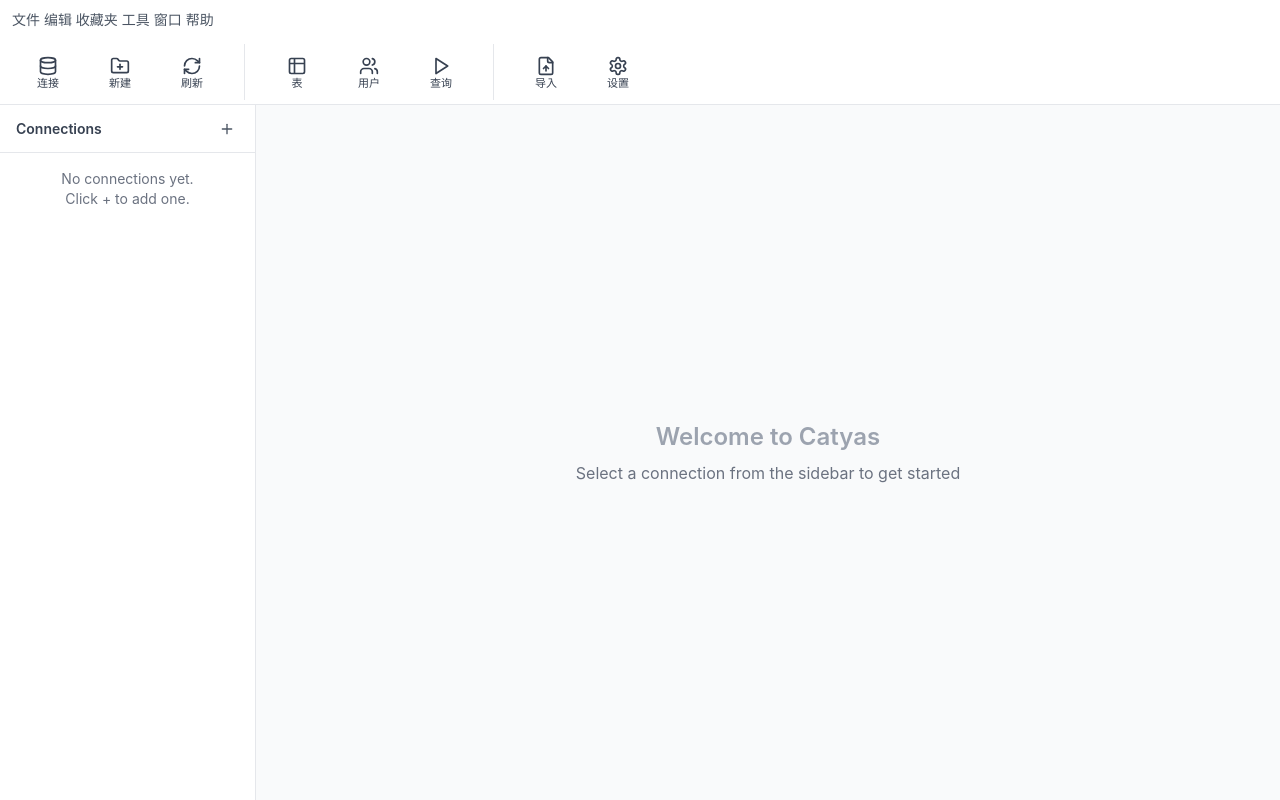
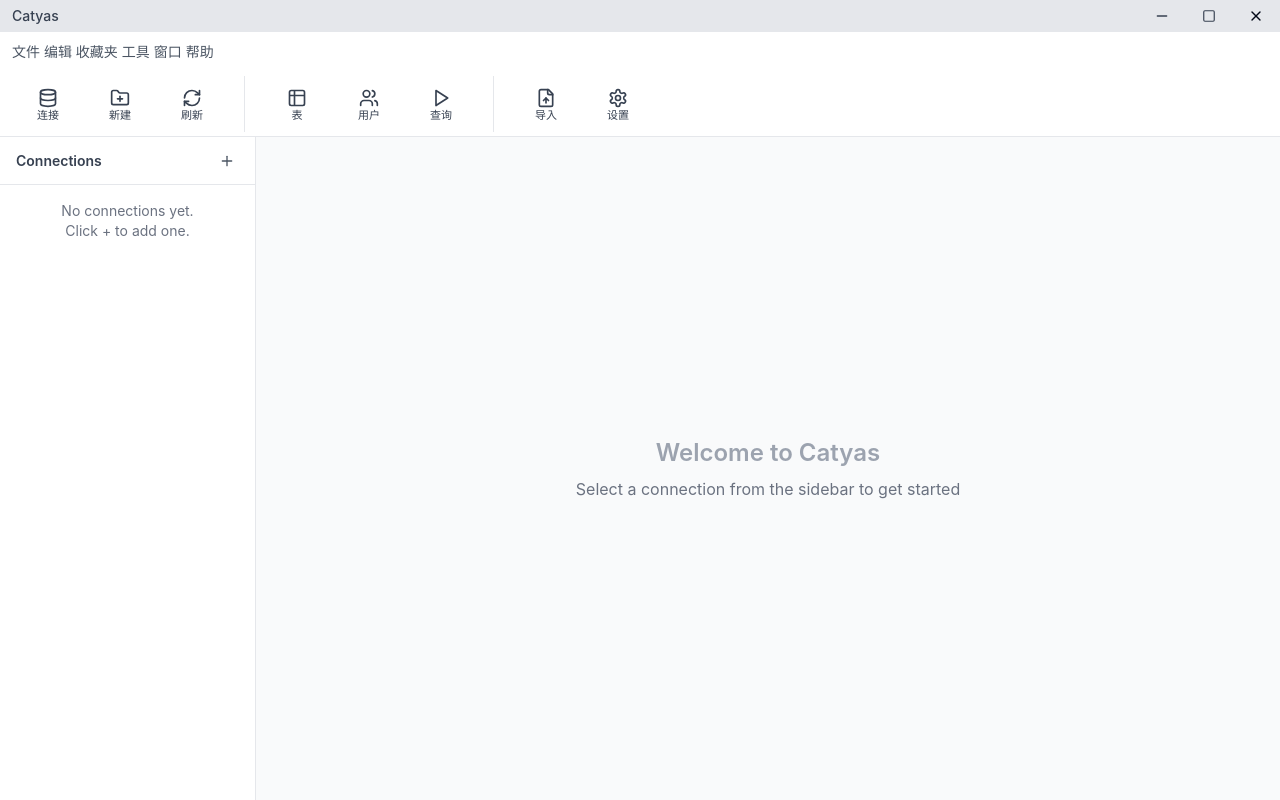
Before and after one commit to quantmew/catyas, a React (Vite) app: page / in a window 1280 px wide. Built offline with nearby package versions, Linux system fonts and the light colour scheme; the HTML template or start-up script is replaced by a standard one.

Commit message:
new title bar

```diff
--- a/package.json
+++ b/package.json
@@ -21,7 +21,6 @@
     "@radix-ui/react-tabs": "^1.1.0",
     "@radix-ui/react-tooltip": "^1.1.2",
     "better-sqlite3": "^11.3.0",
-    "custom-electron-titlebar": "^4.2.8",
     "lucide-react": "^0.441.0",
     "mariadb": "^3.3.1",
     "mongodb": "^6.8.0",
--- a/src/App.tsx
+++ b/src/App.tsx
@@ -1,4 +1,5 @@
 import { useState } from 'react'
+import Titlebar from './components/Titlebar'
 import Sidebar from './components/Sidebar'
 import MainContent from './components/MainContent'
 import TopRibbon from './components/TopRibbon'
@@ -11,8 +12,10 @@
 
   return (
     <div className="flex flex-col h-screen bg-gray-50 dark:bg-gray-900">
-      <TopRibbon />
-      <div className="flex flex-1 min-h-0">
+      <Titlebar />
+      <div className="flex flex-col flex-1 min-h-0" style={{ marginTop: '32px' }}>
+        <TopRibbon />
+        <div className="flex flex-1 min-h-0">
       <Sidebar
         connections={connections}
         selectedConnection={selectedConnection}
@@ -24,6 +27,7 @@
         selectedTable={selectedTable}
         onSelectTable={setSelectedTable}
       />
+        </div>
       </div>
     </div>
   )
--- /dev/null
+++ b/src/components/Titlebar.tsx
@@ -0,0 +1,54 @@
+import React from 'react'
+import { Minus, Square, X } from 'lucide-react'
+
+const Titlebar: React.FC = () => {
+  const handleMinimize = () => {
+    window.electronAPI?.windowControl?.minimize()
+  }
+
+  const handleMaximize = () => {
+    window.electronAPI?.windowControl?.maximize()
+  }
+
+  const handleClose = () => {
+    window.electronAPI?.windowControl?.close()
+  }
+
+  return (
+    <div className="fixed top-0 left-0 right-0 h-8 bg-gray-200 dark:bg-gray-800 flex items-center justify-between select-none z-50 app-drag-region">
+      {/* Left side - App title */}
+      <div className="flex items-center h-full px-3">
+        <span className="text-sm font-medium text-gray-700 dark:text-gray-300">
+          Catyas
+        </span>
+      </div>
+
+      {/* Right side - Window controls */}
+      <div className="flex items-center h-full app-no-drag">
+        <button
+          onClick={handleMinimize}
+          className="h-full px-4 hover:bg-gray-300 dark:hover:bg-gray-700 transition-colors flex items-center justify-center"
+          aria-label="Minimize"
+        >
+          <Minus className="w-4 h-4 text-gray-700 dark:text-gray-300" />
+        </button>
+        <button
+          onClick={handleMaximize}
+          className="h-full px-4 hover:bg-gray-300 dark:hover:bg-gray-700 transition-colors flex items-center justify-center"
+          aria-label="Maximize"
+        >
+          <Square className="w-3.5 h-3.5 text-gray-700 dark:text-gray-300" />
+        </button>
+        <button
+          onClick={handleClose}
+          className="h-full px-4 hover:bg-red-600 hover:text-white transition-colors flex items-center justify-center"
+          aria-label="Close"
+        >
+          <X className="w-4 h-4" />
+        </button>
+      </div>
+    </div>
+  )
+}
+
+export default Titlebar
--- /dev/null
+++ b/src/electron.d.ts
@@ -0,0 +1,28 @@
+export interface ElectronAPI {
+  // Database operations
+  testConnection: (config: any) => Promise<any>
+  executeQuery: (config: any, query: string) => Promise<any>
+  getTables: (config: any) => Promise<any>
+  getTableStructure: (config: any, tableName: string) => Promise<any>
+  getTableData: (config: any, tableName: string, limit: number, offset: number) => Promise<any>
+
+  // Connection management
+  saveConnection: (config: any) => Promise<any>
+  getConnections: () => Promise<any>
+  deleteConnection: (id: string) => Promise<any>
+
+  // Window controls
+  windowControl: {
+    minimize: () => Promise<void>
+    maximize: () => Promise<void>
+    close: () => Promise<void>
+  }
+}
+
+declare global {
+  interface Window {
+    electronAPI: ElectronAPI
+  }
+}
+
+export {}
--- a/src/index.css
+++ b/src/index.css
@@ -70,3 +70,12 @@
   height: 100vh;
   overflow: hidden;
 }
+
+/* Custom titlebar styles */
+.app-drag-region {
+  -webkit-app-region: drag;
+}
+
+.app-no-drag {
+  -webkit-app-region: no-drag;
+}
--- a/vite.config.ts
+++ b/vite.config.ts
@@ -36,7 +36,7 @@
               fileName: () => 'preload.js'
             },
             rollupOptions: {
-              external: ['electron', 'custom-electron-titlebar']
+              external: ['electron']
             }
           }
         }
```
Also changed, not shown: electron/main.ts (+19 -11 lines), electron/preload.ts (+7 -10 lines), 1 other file (tests, documents, lock files or other folders).
